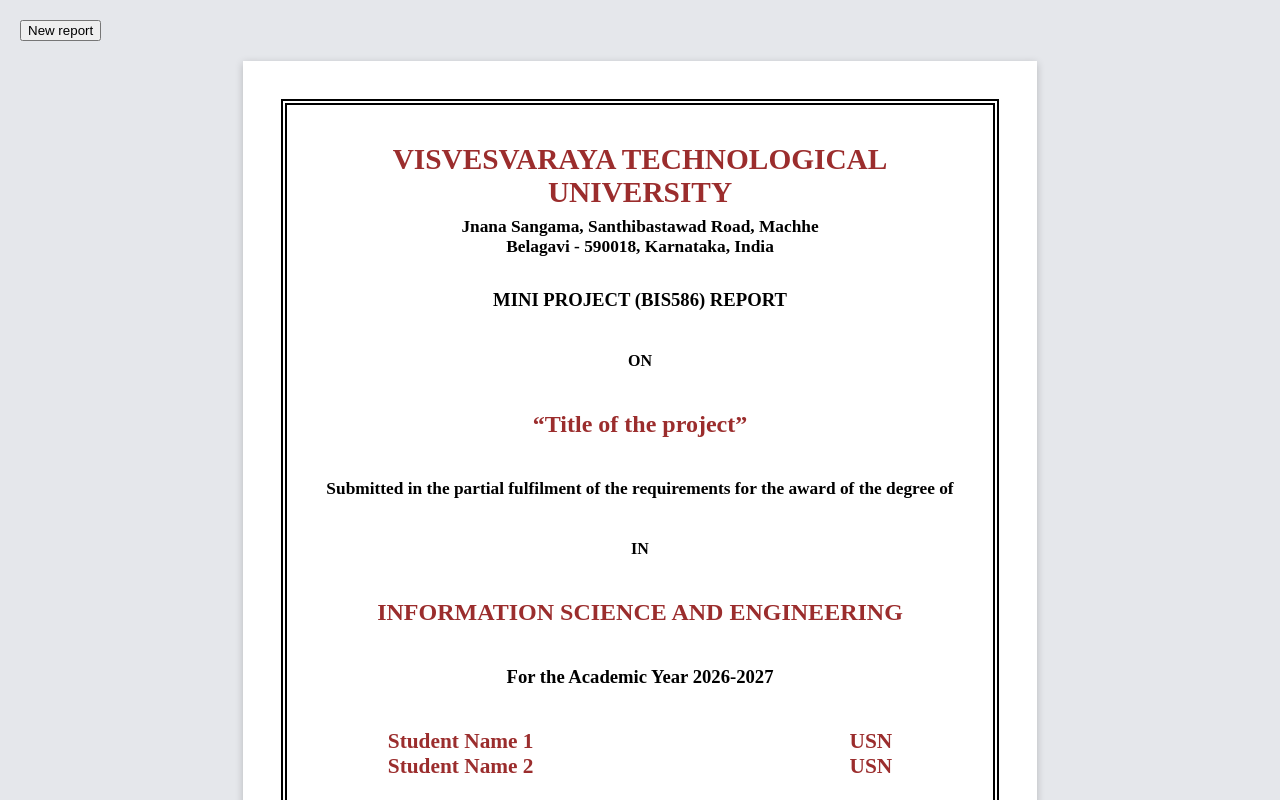
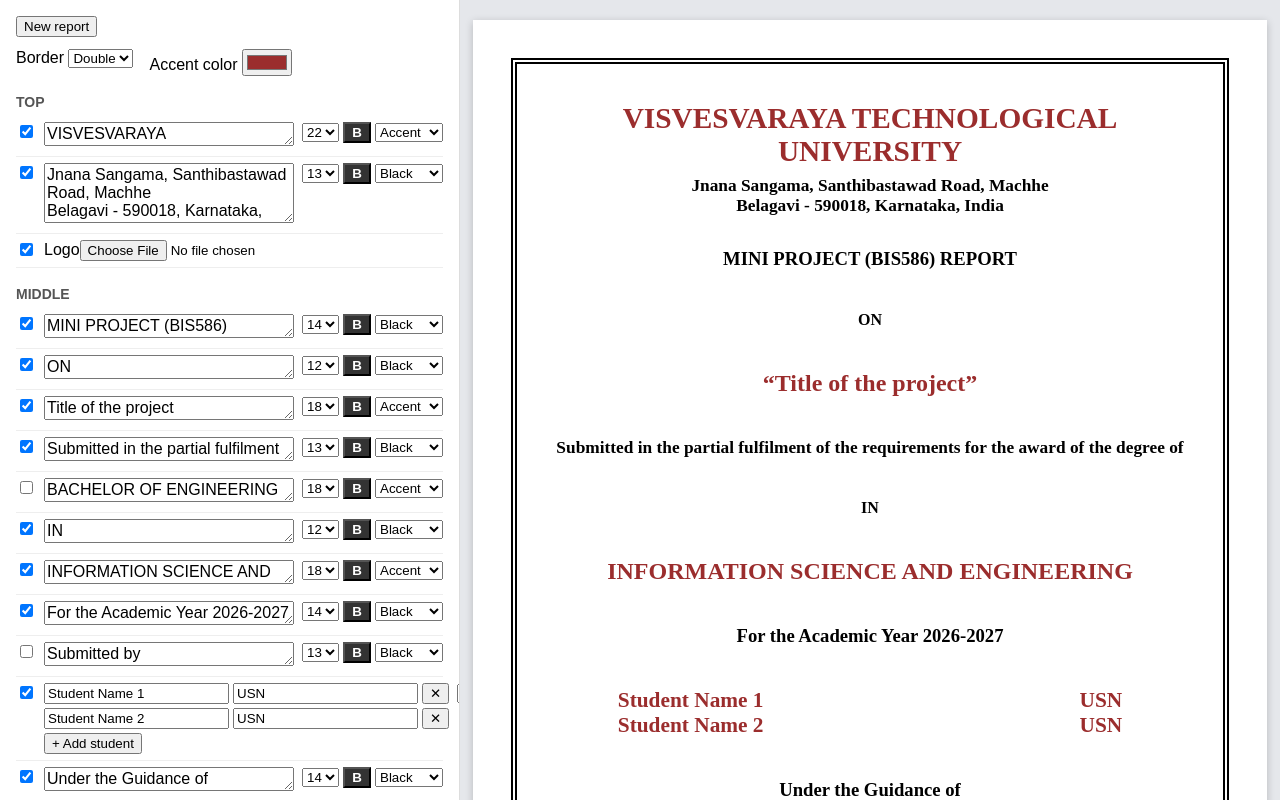
Before and after one commit to Nishant-Gadiya/report-generator-v2, a React (Vite) app: page / in a window 1280 px wide. Shown: the top 800 px of the page. Built offline with nearby package versions, Linux system fonts and the light colour scheme.

Commit message:
feat: cover editor with live preview

```diff
--- a/src/App.jsx
+++ b/src/App.jsx
@@ -1,13 +1,19 @@
 import { useReport } from "./state/useReport";
 import CoverPreview from "./components/CoverPreview";
+import CoverEditor from "./components/CoverEditor";
 
 export default function App() {
   const { report, setReport, newReport } = useReport();
 
   return (
-    <div style={{ padding: 20 }}>
-      <button onClick={newReport}>New report</button>
-      <CoverPreview cover={report.cover} />
+    <div className="layout">
+      <aside className="editor-pane">
+        <button onClick={newReport}>New report</button>
+        <CoverEditor cover={report.cover} setReport={setReport} />
+      </aside>
+      <main className="preview-pane">
+        <CoverPreview cover={report.cover} />
+      </main>
     </div>
   );
 }
--- /dev/null
+++ b/src/components/CoverEditor.jsx
@@ -0,0 +1,85 @@
+import SlotRow from "./SlotRow";
+import StudentsEditor from "./StudentsEditor";
+import ImageUpload from "./ImageUpload";
+
+const ZONE_LABELS = { top: "Top", middle: "Middle", bottom: "Bottom" };
+
+export default function CoverEditor({ cover, setReport }) {
+  const updateCover = (patch) =>
+    setReport((r) => ({ ...r, cover: { ...r.cover, ...patch } }));
+
+  const updateSlot = (zone, id, patch) =>
+    setReport((r) => ({
+      ...r,
+      cover: {
+        ...r.cover,
+        zones: {
+          ...r.cover.zones,
+          [zone]: r.cover.zones[zone].map((s) => (s.id === id ? { ...s, ...patch } : s)),
+        },
+      },
+    }));
+
+  const setImage = (id, dataUrl) =>
+    setReport((r) => {
+      const images = { ...r.cover.images };
+      if (dataUrl) images[id] = dataUrl;
+      else delete images[id];
+      return { ...r, cover: { ...r.cover, images } };
+    });
+
+  return (
+    <div className="cover-editor">
+      <div className="editor-top">
+        <label>
+          Border{" "}
+          <select value={cover.border} onChange={(e) => updateCover({ border: e.target.value })}>
+            <option value="none">None</option>
+            <option value="single">Single</option>
+            <option value="double">Double</option>
+          </select>
+        </label>
+        <label>
+          Accent color{" "}
+          <input
+            type="color"
+            value={cover.accent}
+            onChange={(e) => updateCover({ accent: e.target.value })}
+          />
+        </label>
+      </div>
+
+      {Object.keys(ZONE_LABELS).map((zone) => (
+        <section key={zone}>
+          <h3>{ZONE_LABELS[zone]}</h3>
+          {cover.zones[zone].map((slot) => (
+            <SlotRow
+              key={slot.id}
+              slot={slot}
+              onChange={(patch) => updateSlot(zone, slot.id, patch)}
+            >
+              {slot.type === "image" ? (
+                <ImageUpload
+                  label="Logo"
+                  value={cover.images[slot.id]}
+                  onChange={(url) => setImage(slot.id, url)}
+                />
+              ) : slot.type === "students" ? (
+                <StudentsEditor
+                  students={cover.students}
+                  onChange={(students) => updateCover({ students })}
+                />
+              ) : (
+                <textarea
+                  rows={slot.text.includes("\n") ? 3 : 1}
+                  value={slot.text}
+                  onChange={(e) => updateSlot(zone, slot.id, { text: e.target.value })}
+                />
+              )}
+            </SlotRow>
+          ))}
+        </section>
+      ))}
+    </div>
+  );
+}
--- /dev/null
+++ b/src/components/ImageUpload.jsx
@@ -0,0 +1,31 @@
+import { fileToDataUrl } from "../lib/images";
+
+export default function ImageUpload({ label, value, onChange }) {
+  async function handleFile(e) {
+    const file = e.target.files[0];
+    if (!file) return;
+    if (!file.type.startsWith("image/")) {
+      alert("Please choose an image file.");
+      return;
+    }
+    try {
+      onChange(await fileToDataUrl(file));
+    } catch {
+      alert("Could not read that image. Try a different file.");
+    }
+    e.target.value = ""; // lets the user pick the same file again later
+  }
+
+  return (
+    <div>
+      <label>{label}</label>
+      <input type="file" accept="image/png,image/jpeg" onChange={handleFile} />
+      {value && (
+        <>
+          <img src={value} alt="" style={{ height: 40, marginLeft: 8 }} />
+          <button type="button" onClick={() => onChange(null)}>Remove</button>
+        </>
+      )}
+    </div>
+  );
+}
--- /dev/null
+++ b/src/components/StudentsEditor.jsx
@@ -0,0 +1,28 @@
+export default function StudentsEditor({ students, onChange }) {
+  const update = (id, patch) =>
+    onChange(students.map((s) => (s.id === id ? { ...s, ...patch } : s)));
+  const remove = (id) => onChange(students.filter((s) => s.id !== id));
+  const add = () =>
+    onChange([...students, { id: crypto.randomUUID(), name: "", usn: "" }]);
+
+  return (
+    <div className="students-editor">
+      {students.map((s) => (
+        <div key={s.id} className="student-edit-row">
+          <input
+            placeholder="Name"
+            value={s.name}
+            onChange={(e) => update(s.id, { name: e.target.value })}
+          />
+          <input
+            placeholder="USN"
+            value={s.usn}
+            onChange={(e) => update(s.id, { usn: e.target.value })}
+          />
+          <button type="button" onClick={() => remove(s.id)}>✕</button>
+        </div>
+      ))}
+      <button type="button" onClick={add}>+ Add student</button>
+    </div>
+  );
+}
--- a/src/data/defaultReport.js
+++ b/src/data/defaultReport.js
@@ -5,9 +5,9 @@ export function createEmptyReport() {
     cover: {
       ...structuredClone(VTU_STYLE),
       students: [
-        { name: "Student Name 1", usn: "USN" },
-        { name: "Student Name 2", usn: "USN" },
-      ],
+  { id: crypto.randomUUID(), name: "Student Name 1", usn: "USN" },
+  { id: crypto.randomUUID(), name: "Student Name 2", usn: "USN" },
+],
       images: {},
     },
     prelims: { acknowledgement: null, abstract: null },
--- a/src/index.css
+++ b/src/index.css
@@ -30,3 +30,18 @@ body { margin: 0; font-family: sans-serif; background: #e5e7eb; }
 
 .students { width: 80%; margin: 0 auto; }
 .student-row { display: flex; justify-content: space-between; text-align: left; }
+
+.layout { display: grid; grid-template-columns: 460px 1fr; height: 100vh; }
+.editor-pane { overflow-y: auto; padding: 16px; background: #fff; border-right: 1px solid #ddd; }
+.preview-pane { overflow-y: auto; }
+.editor-top { display: flex; gap: 16px; margin: 12px 0; }
+.cover-editor h3 { margin: 18px 0 6px; font-size: 14px; text-transform: uppercase; color: #555; }
+
+.slot-row { display: flex; gap: 8px; align-items: flex-start; padding: 6px 0; border-bottom: 1px solid #eee; }
+.slot-main { flex: 1; }
+.slot-main textarea { width: 100%; box-sizing: border-box; font: inherit; resize: vertical; }
+.slot-style { display: flex; gap: 4px; align-items: center; }
+.btn-bold { font-weight: 700; width: 28px; }
+.btn-bold.active { background: #333; color: #fff; }
+.student-edit-row { display: flex; gap: 4px; margin-bottom: 4px; }
+.student-edit-row input { flex: 1; min-width: 0; }
--- /dev/null
+++ b/src/lib/images.js
@@ -0,0 +1,21 @@
+// src/lib/images.js
+export function fileToDataUrl(file, maxWidth = 400) {
+  return new Promise((resolve, reject) => {
+    const reader = new FileReader();
+    reader.onerror = reject;
+    reader.onload = () => {
+      const img = new Image();
+      img.onerror = reject;
+      img.onload = () => {
+        const scale = Math.min(1, maxWidth / img.width);
+        const canvas = document.createElement("canvas");
+        canvas.width = img.width * scale;
+        canvas.height = img.height * scale;
+        canvas.getContext("2d").drawImage(img, 0, 0, canvas.width, canvas.height);
+        resolve(canvas.toDataURL("image/png"));
+      };
+      img.src = reader.result;
+    };
+    reader.readAsDataURL(file);
+  });
+}
```
